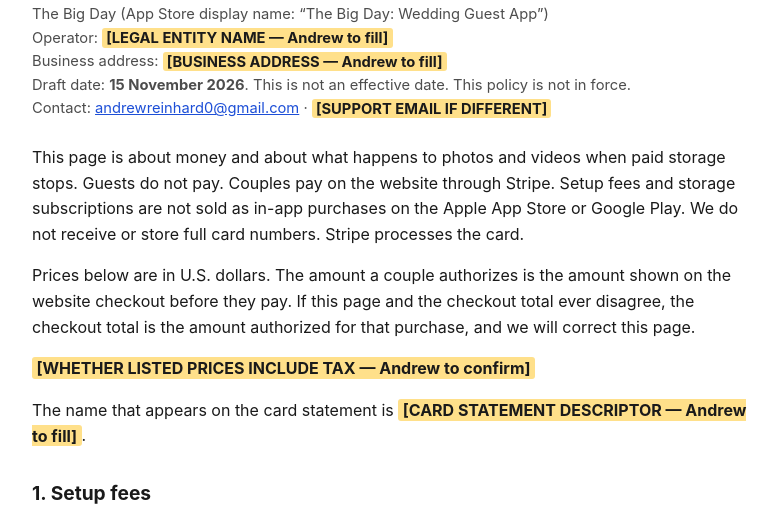
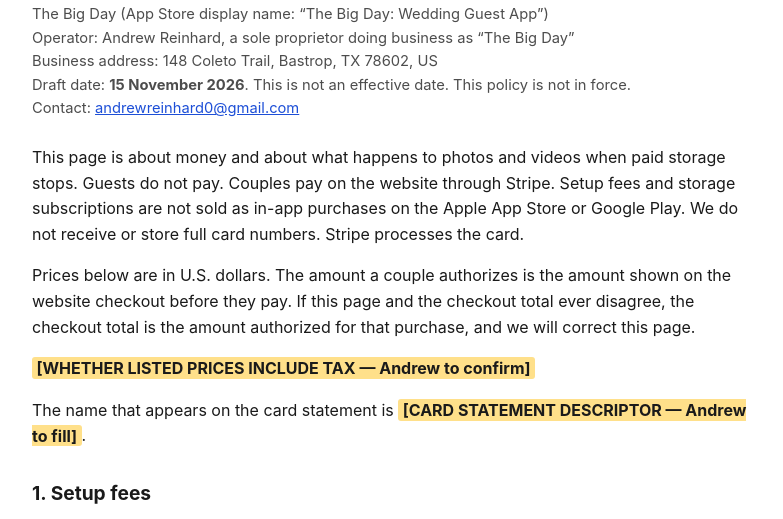
Before and after one commit to andrewreinhard123/wedding-app-legal, a plain HTML site: page refunds.html in a window 1280 px wide. Shown: the part 236-755 px from the top of the page, without its empty margins (248-1031 px from the left). Drawn offline with Linux system fonts and the light colour scheme.

Commit message:
Fill operator, address, Texas venue, and contact email
Andrew confirmed he operates The Big Day as a sole proprietor,
the business address at 148 Coleto Trail, Bastrop, TX 78602, US,
Texas law with courts in Bastrop County, Texas, and
andrewreinhard0@gmail.com as the contact. Other placeholders
and the draft banners stay. Not published.

```diff
--- a/refunds.html
+++ b/refunds.html
@@ -21,11 +21,10 @@
 <h1>Refund and Cancellation Policy</h1>
 <p class="meta">
   The Big Day (App Store display name: “The Big Day: Wedding Guest App”)<br>
-  Operator: <span class="ph">[LEGAL ENTITY NAME — Andrew to fill]</span><br>
-  Business address: <span class="ph">[BUSINESS ADDRESS — Andrew to fill]</span><br>
+  Operator: Andrew Reinhard, a sole proprietor doing business as “The Big Day”<br>
+  Business address: 148 Coleto Trail, Bastrop, TX 78602, US<br>
   Draft date: <strong>15 November 2026</strong>. This is not an effective date. This policy is not in force.<br>
   Contact: <a href="mailto:andrewreinhard0@gmail.com">andrewreinhard0@gmail.com</a>
-  · <span class="ph">[SUPPORT EMAIL IF DIFFERENT]</span>
 </p>
 
 <p>This page is about money and about what happens to photos and videos when paid storage stops. Guests do not pay. Couples pay on the website through Stripe. Setup fees and storage subscriptions are not sold as in-app purchases on the Apple App Store or Google Play. We do not receive or store full card numbers. Stripe processes the card.</p>
@@ -143,10 +142,9 @@
 
 <h2>6. Contact</h2>
 <p>
-  <span class="ph">[LEGAL ENTITY NAME — Andrew to fill]</span><br>
-  <span class="ph">[BUSINESS ADDRESS — Andrew to fill]</span><br>
-  <a href="mailto:andrewreinhard0@gmail.com">andrewreinhard0@gmail.com</a><br>
-  <span class="ph">[SUPPORT EMAIL IF DIFFERENT]</span>
+  Andrew Reinhard, a sole proprietor doing business as “The Big Day”<br>
+  148 Coleto Trail, Bastrop, TX 78602, US<br>
+  <a href="mailto:andrewreinhard0@gmail.com">andrewreinhard0@gmail.com</a>
 </p>
 <p>Questions about a refund, a cancellation, or Download All can also start on the <a href="./support.html">support page</a>.</p>
 
```
Also changed, not shown: index.html (+1 -1 lines), privacy.html (+6 -8 lines), support.html (+2 -3 lines), terms.html (+7 -9 lines), 2 other files.
